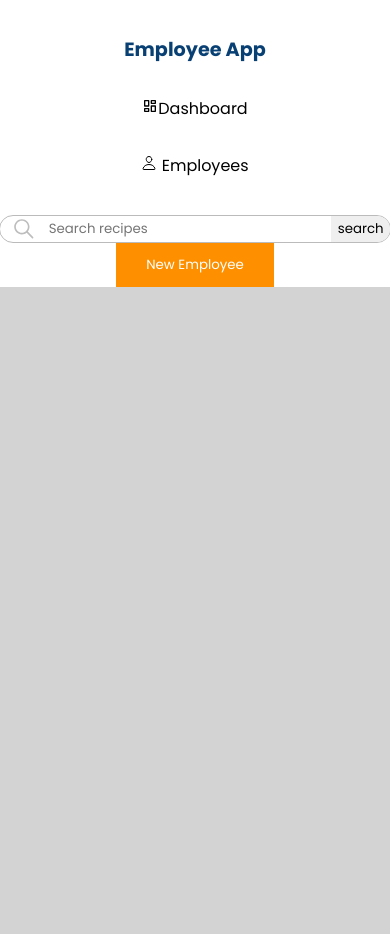
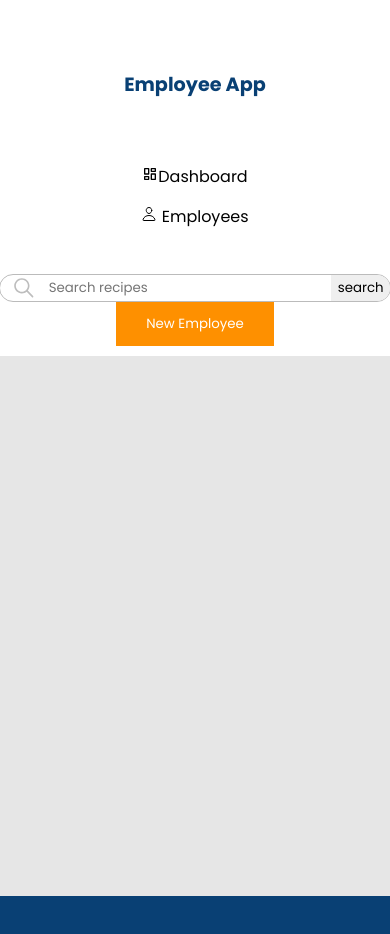
Before and after one commit to Lspacedev/employee-app, a React (Create React App) app: page / in a window 390 px wide. Shown: the top 934 px of the page. After the commit the page ends 896 px from the top, so only its background shows below. Built offline with nearby package versions, Linux system fonts and the light colour scheme.

Commit message:
updated styles

```diff
--- a/src/App.css
+++ b/src/App.css
@@ -7,9 +7,11 @@ body,
 * {
   font-family: "Poppins", sans-serif;
 }
-
+body {
+  background-color: #094074;
+}
 .App {
-  height: 100%;
+  min-height: 100vh;
   text-align: center;
   background-color: white;
   display: grid;
@@ -33,23 +35,23 @@ body,
   background-color: #094074;
 }
 
+.Sidebar {
+  grid-column: 1/2;
+  grid-row: 1/11;
+  padding: 0px;
+  margin: 0px;
+}
+
 .logo {
   font-size: 1.2rem;
   font-weight: bold;
   color: #094074;
-  margin-bottom: 30px;
+  margin: 0px 0px 150px 0px;
+  padding: 50px 0px;
 }
-
-.Sidebar {
-  grid-column: 1/2;
-  grid-row: 1/11;
-  padding: 0px 0px;
-  text-align: center;
+.Sidebar .links {
+  margin: 15px 0px;
 }
-.Sidebar div {
-  padding: 15px 0px;
-}
-
 .Main {
   grid-column: 2/6;
   grid-row: 1/11;
@@ -59,13 +61,15 @@ body,
 
 .Display {
   width: inherit;
-  height: inherit;
+  height: 100%;
+  overflow: hidden;
 }
 
 .header {
   display: flex;
   justify-content: space-around;
   align-items: center;
+  padding: 10px 0px;
 }
 
 .search-div {
@@ -109,14 +113,6 @@ body,
 }
 .search-icon-btn {
   display: none;
-}
-
-.Display ul {
-  list-style: none;
-  width: inherit;
-  height: 100vh;
-  margin: 0px;
-  background-color: lightgray;
 }
 
 .Form {
@@ -202,17 +198,22 @@ body,
 }
 
 .employees-display {
+  list-style: none;
+  width: inherit;
+  height: calc(100% - 90px);
+  margin: 0px;
+  padding: 25px;
   display: flex;
   justify-content: center;
   flex-wrap: wrap;
   flex: 4;
-  gap: 50px;
-
-  background-color: whitesmoke;
+  gap: 25px;
+  background-color: rgb(230, 230, 230);
 }
 
 .employees-display li {
   flex: 25%;
+  flex-grow: 1;
   height: 320px;
 
   max-width: 250px;
@@ -255,6 +256,7 @@ body,
   text-align: start;
   border: none;
 }
+
 .update-form input[type="text"]:focus {
   background-color: #fff6e9;
   border-bottom: 1px solid #bbb;
@@ -432,6 +434,29 @@ body,
 }
 
 @media (max-width: 768px) {
+  .App {
+    display: flex;
+    flex-direction: column;
+    padding: 0;
+    margin: 0;
+    height: inherit;
+  }
+
+  .Main {
+    height: calc(100% - 224px);
+  }
+
+  .Display {
+    width: inherit;
+
+    overflow: visible;
+  }
+  .employees-display {
+    overflow-y: scroll;
+  }
+  .logo {
+    margin: 0px;
+  }
   .delete-update {
     gap: 80px;
   }
@@ -462,12 +487,6 @@ body,
 }
 
 @media (max-width: 480px) {
-  .App {
-    display: flex;
-    flex-direction: column;
-    padding: 0;
-    margin: 0;
-  }
   .Display {
     padding: 0;
     margin: 0;
@@ -475,7 +494,6 @@ body,
 
   .employees-display {
     margin: 0;
-    padding: 0;
   }
   .employees-display li {
     flex: 100%;
--- a/src/App.js
+++ b/src/App.js
@@ -23,7 +23,7 @@ function App() {
     //if employee doesn't exist add them
     if (filteredEmployee.length === 0) {
       if (obj.name === "" || obj.surname === "") {
-        alert("PLease enter employee name and surname.");
+        alert("Please enter employee name and surname.");
       } else {
         setEmployees((prev) => [...prev, obj]);
       }
@@ -58,34 +58,17 @@ function App() {
       if (updateConfirmation) {
         const employeesCopy = employees.slice(0);
         let employee = employeesCopy.find((employee) => employee.id === id);
-
-        if (obj.name) {
-          employee.name = obj.name;
-        }
-        if (obj.surname) {
-          employee.surname = obj.surname;
-        }
-        if (obj.id) {
-          employee.id = obj.id;
-        }
-        if (obj.position) {
-          employee.position = obj.position;
-        }
-        if (obj.department) {
-          employee.department = obj.department;
-        }
-        if (obj.email) {
-          employee.email = obj.email;
-        }
-        if (obj.phone) {
-          employee.phone = obj.phone;
-        }
-        if (obj.date) {
-          employee.date = obj.date;
-        }
-        if (obj.pic) {
-          employee.pic = obj.pic;
-        }
+        employee.name = obj.name ? obj.name : employee.name;
+        employee.surname = obj.surname ? obj.surname : employee.surname;
+        employee.id = obj.id ? obj.id : employee.id;
+        employee.position = obj.position ? obj.position : employee.position;
+        employee.department = obj.department
+          ? obj.department
+          : employee.department;
+        employee.email = obj.email ? obj.email : employee.email;
+        employee.phone = obj.phone ? obj.phone : employee.phone;
+        employee.date = obj.date ? obj.date : employee.date;
+        employee.pic = obj.pic ? obj.pic : employee.pic;
 
         employee.edit = false;
 
--- a/src/components/Form.js
+++ b/src/components/Form.js
@@ -90,6 +90,7 @@ function Form({ handleAddEmployees, toggleClicked }) {
                 name="email"
                 onChange={(e) => handleChange(e)}
                 value={obj.email}
+                required
               />
             </label>
           </div>
--- a/src/components/sidebar.js
+++ b/src/components/sidebar.js
@@ -5,11 +5,11 @@ function Sidebar() {
   return (
     <div className="Sidebar">
       <div className="logo">Employee App</div>
-      <div>
+      <div className="links">
         <RiDashboardLine />
         Dashboard
       </div>
-      <div>
+      <div className="links">
         <IoPersonOutline /> Employees
       </div>
     </div>
```
